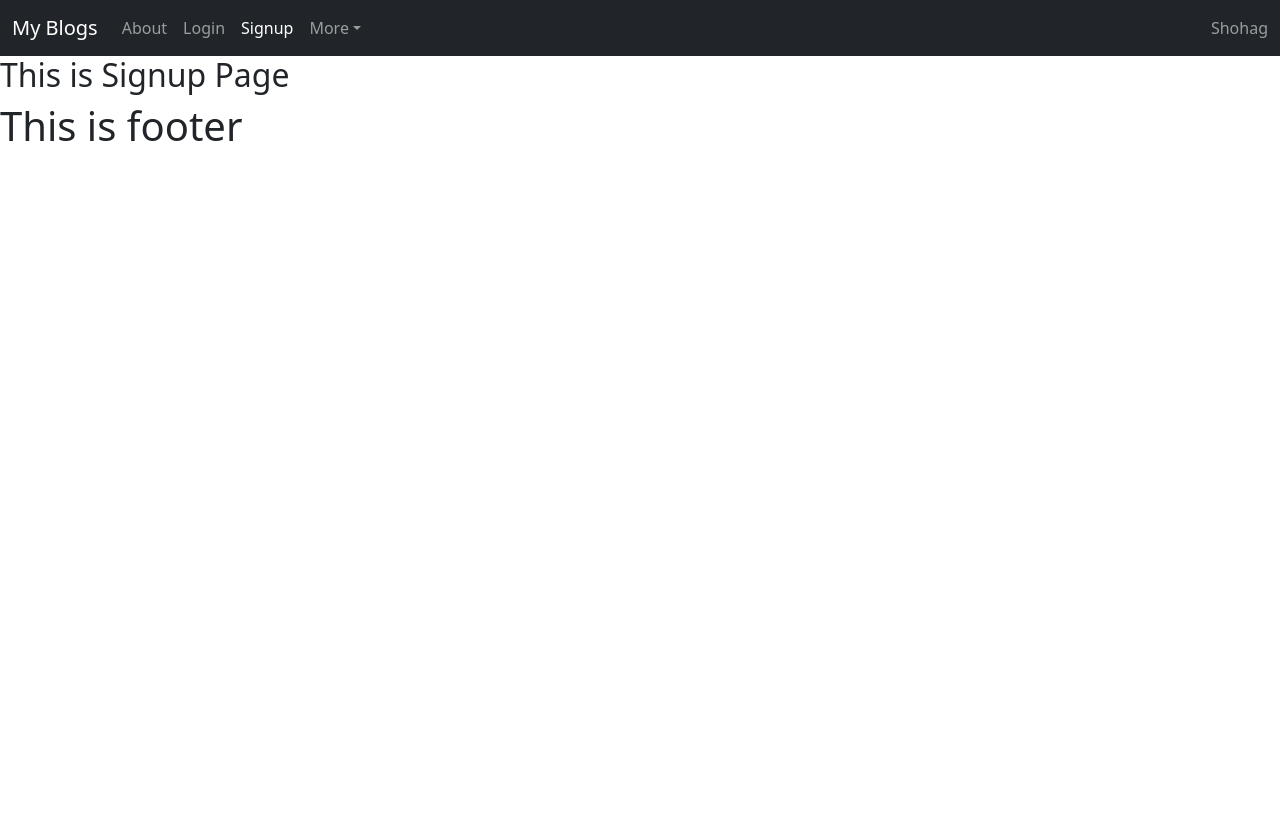
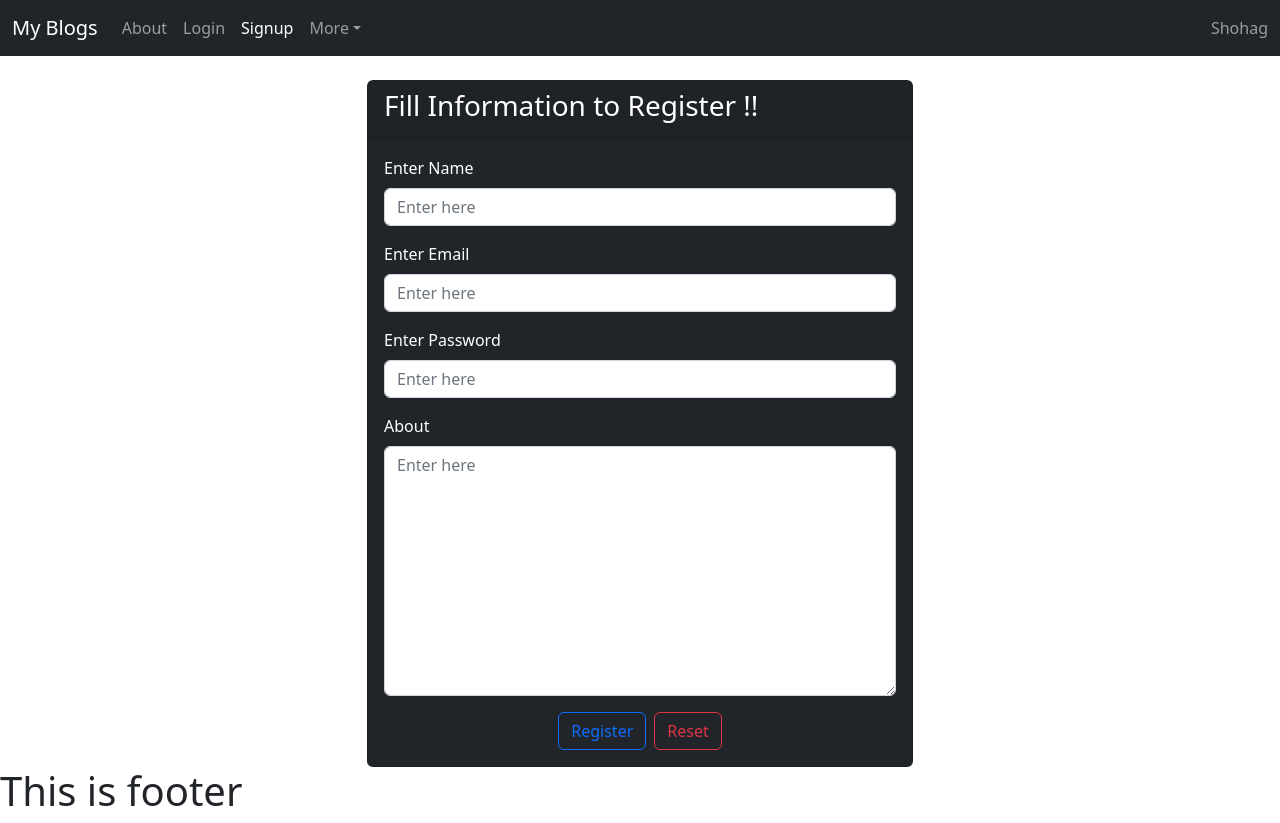
Before and after one commit to sohag-aust/blog-frontend, a React (Create React App) app: page /signup in a window 1280 px wide. Before the commit the page ends 800 px from the top, so only its background shows below. Built offline with nearby package versions, Linux system fonts and the light colour scheme.

Commit message:
completed signup and login component design

```diff
--- a/src/pages/Login.js
+++ b/src/pages/Login.js
@@ -1,12 +1,52 @@
 import React from 'react'
+import { Button, Card, CardBody, CardHeader, Col, Container, Form, FormGroup, Input, Label, Row } from 'reactstrap';
 import Base from '../components/Base';
 
 function Login() {
     return (
         <Base>
-            <div>
-                <h2> This is Login Page </h2>
-            </div>
+            <Container>
+                <Row className='mt-4'>
+                    <Col sm={{size: 6, offset: 3}}>
+                        <Card color='dark' inverse>
+                            <CardHeader>
+                                <h3>Login Here !!</h3>
+                            </CardHeader>
+
+                            <CardBody>
+                                <Form>
+                                    {/* email field */}
+                                    <FormGroup>
+                                        <Label for="email">
+                                            Enter Email
+                                        </Label>
+                                        <Input
+                                            type='text'
+                                            id='email'
+                                        />
+                                    </FormGroup>
+
+                                    {/* password field */}
+                                    <FormGroup>
+                                        <Label for="password">
+                                            Enter Password
+                                        </Label>
+                                        <Input
+                                            type='password'
+                                            id='password'
+                                        />
+                                    </FormGroup>
+
+                                    <Container className='text-center'>
+                                        <Button outline color='primary'> Login </Button>
+                                        <Button outline color='danger' className='ms-2'> Reset </Button>
+                                    </Container>
+                                </Form>
+                            </CardBody>
+                        </Card>
+                    </Col>
+                </Row>
+            </Container>
         </Base>
     )
 }
--- a/src/pages/Signup.js
+++ b/src/pages/Signup.js
@@ -1,12 +1,84 @@
 import React from 'react'
+import { Button, Card, CardBody, CardHeader, Col, Container, Form, FormGroup, Input, Label, Row } from 'reactstrap';
 import Base from '../components/Base';
 
 function Signup() {
     return (
         <Base>
-            <div>
-                <h2> This is Signup Page </h2>
-            </div>
+            <Container>
+                <Row className='mt-4'>
+                    <Col sm={{size: 6, offset: 3}}>
+                        <Card color='dark' inverse>
+                            <CardHeader>
+                                <h3>Fill Information to Register !!</h3>
+                            </CardHeader>
+
+                            <CardBody>
+
+                                {/* creating form */}
+                                <Form>
+
+                                    {/* name field */}
+                                    <FormGroup>
+                                        <Label for="name">
+                                            Enter Name
+                                        </Label>
+                                        <Input
+                                            id="name"
+                                            type="text"
+                                            placeholder="Enter here"
+                                        />
+                                    </FormGroup>
+
+                                    {/* email field */}
+                                    <FormGroup>
+                                        <Label for="email">
+                                            Enter Email
+                                        </Label>
+                                        <Input
+                                            id="email"
+                                            type="text"
+                                            placeholder="Enter here"
+                                        />
+                                    </FormGroup>
+
+                                    {/* password field */}
+                                    <FormGroup>
+                                        <Label for="password">
+                                            Enter Password
+                                        </Label>
+                                        <Input
+                                            id="password"
+                                            type="password"
+                                            placeholder="Enter here"
+                                        />
+                                    </FormGroup>
+
+                                    {/* about field */}
+                                    <FormGroup>
+                                        <Label for="about">
+                                            About
+                                        </Label>
+                                        <Input
+                                            id="about"
+                                            type="textarea"
+                                            placeholder="Enter here"
+                                            style={{height: '250px'}}
+                                        />
+                                    </FormGroup>
+
+                                    <Container className='text-center'>
+                                        <Button outline color='primary'> Register </Button>
+                                        <Button outline color='danger' className='ms-2' type='reset'> Reset </Button>
+                                    </Container>
+
+                                </Form>
+
+                            </CardBody>
+                        </Card>
+                    </Col>
+                </Row>
+            </Container>
         </Base>
     )
 }
```
